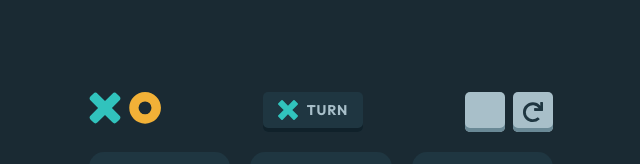
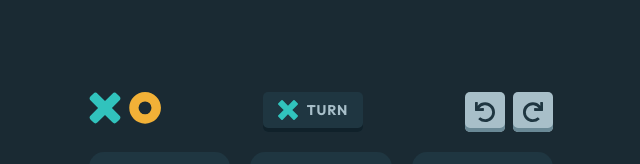
Before and after one commit to brodiehunt/tic-tac-toe, a React (Vite) app: page / in a window 1280 px wide. Both pictures are taken after a click on the button "NEW GAME (VS CPU)". Shown: the top 164 px of the page, without its empty margins (319-959 px from the left). Built offline with nearby package versions, Linux system fonts and the light colour scheme.

Commit message:
svg added to reverse move button. css styling to flip it

```diff
--- a/src/components/Game.jsx
+++ b/src/components/Game.jsx
@@ -125,8 +125,8 @@ function Game({playerInfo, isPlayingComputer, updatePlayerScores, refreshAppStat
             <span>TURN</span>
           </div>
           <div className="game-buttons">
-            <RestartButton handleClick={moveBack}/>
-            <RestartButton icon={iconRestart} handleClick={togglePauseGame}/>
+            <RestartButton imgClass="reverse" icon={iconRestart} handleClick={moveBack}/>
+            <RestartButton imgClass="normal" icon={iconRestart} handleClick={togglePauseGame}/>
           </div>
 
         </div>
--- a/src/components/RestartButton.jsx
+++ b/src/components/RestartButton.jsx
@@ -1,12 +1,12 @@
 import iconRestart from '/src/assets/icon-restart.svg';
 
 
-function RestartButton({icon, handleClick}) {
+function RestartButton({icon, handleClick, imgClass}) {
 
     return (
 
         <button className="restart-button" onClick={handleClick}>
-            <img src={icon}></img>
+            <img className={imgClass} src={icon}></img>
         </button>
     )
 }
--- a/src/index.css
+++ b/src/index.css
@@ -261,6 +261,10 @@ body {
   justify-content: center;
 }
 
+.restart-button .reverse {
+  transform: scaleX(-1);
+}
+
 /* GAME BOARD */
 
 .game-board {
```
